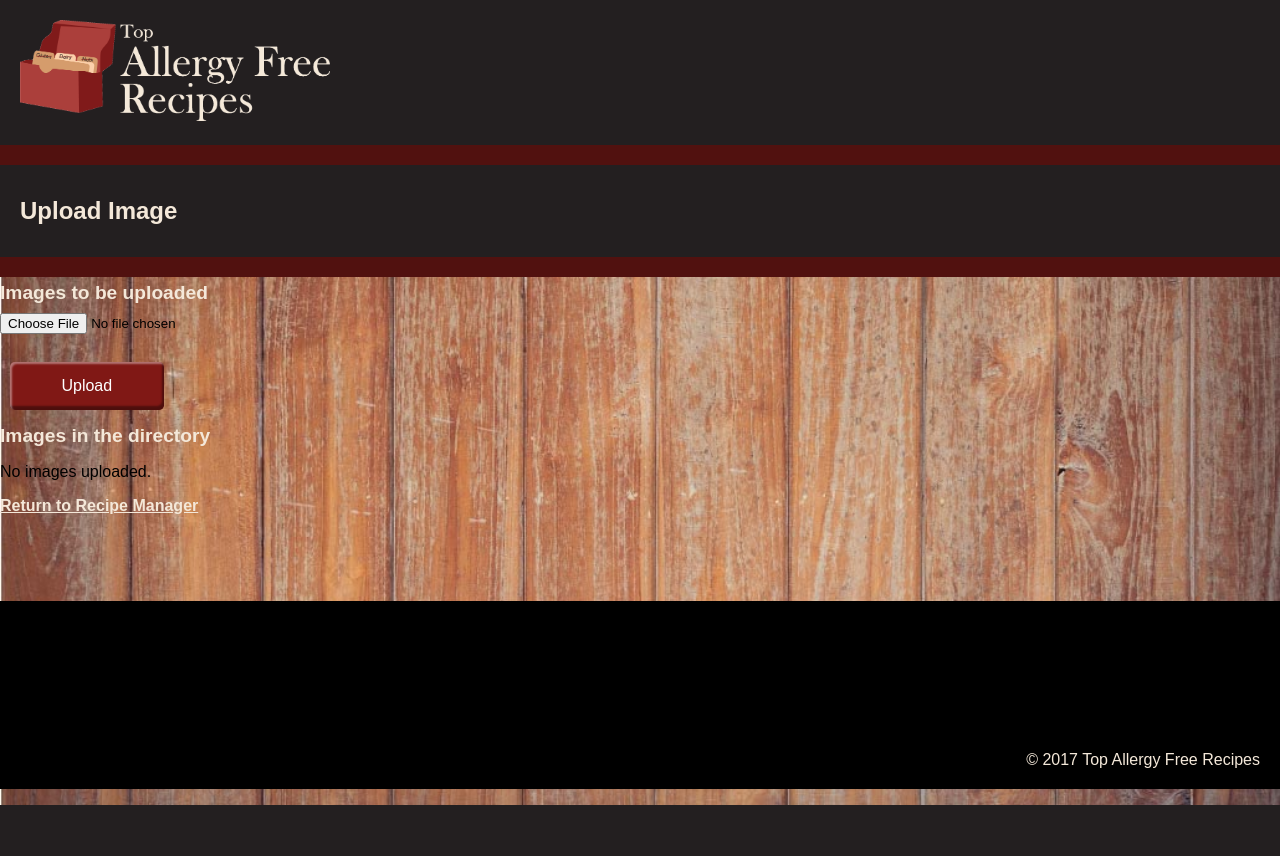
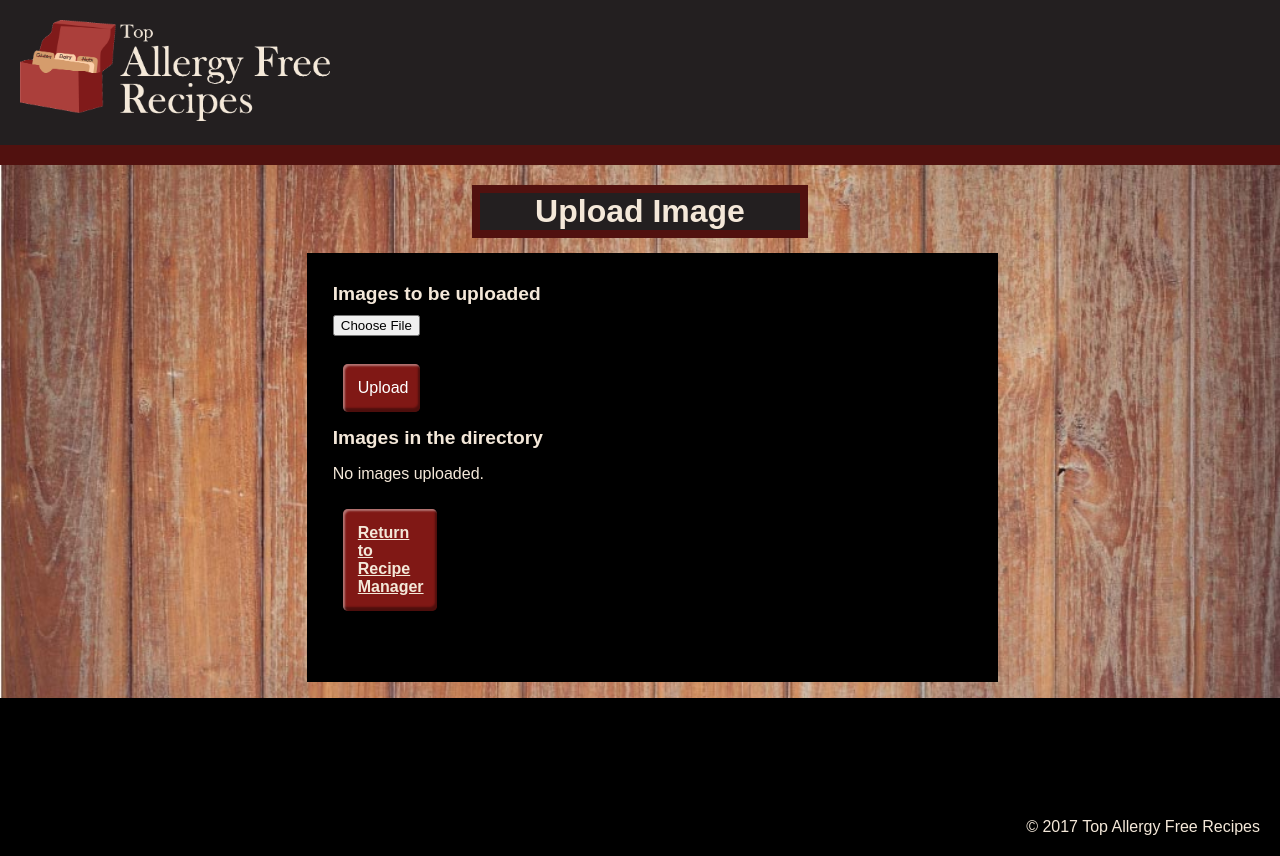
Before and after one commit to LizHagey/allergy_recipes, a PHP site: page /admin/img_upload/uploadform.php in a window 1280 px wide. Before the commit the page ends 805 px from the top, so only its background shows below. Run offline with PHP 8.4, Linux system fonts and the light colour scheme; data that the repository does not hold is empty.

Commit message:
Add files via upload

```diff
--- a/admin/img_upload/uploadform.php
+++ b/admin/img_upload/uploadform.php
@@ -6,10 +6,9 @@
     <link rel="stylesheet" type="text/css" href="main.css"/>
 </head>
 <body>
-    <header>
-        <h1>Upload Image</h1>
-    </header>
-    <main>
+    <h2 class="recipeHead">Upload Image</h2>
+
+    <main id="upload_image_main">
         <h2>Images to be uploaded</h2>
 
         <form id="upload_form"
@@ -23,7 +22,7 @@
         <br>
         <h2>Images in the directory</h2>
         <?php if (count($files) == 0) : ?>
-            <p>No images uploaded.</p>
+            <p id="upload_p">No images uploaded.</p>
         <?php else: ?>
             <ul>
             <?php foreach($files as $filename) :
@@ -42,7 +41,7 @@
             </ul>
         <?php endif; ?>
 
-            <p><a href="../recipe_manager/index.php">Return to Recipe Manager</a></p>
+            <p class="manageRecipes"><a href="../recipe_manager/index.php">Return to Recipe Manager</a></p>
             <br><br><br>
     </main>
 </body>
--- a/admin/main.css
+++ b/admin/main.css
@@ -37,7 +37,7 @@
     padding: 5%;
 
 }
-aside {
+/*aside {
     background-color: #231F20;
     box-shadow: 0px 0px 5px rgba(0,0,0,0.25);
     -webkit-box-shadow: 0px 0px 5px rgba(0,0,0,0.25);
@@ -45,7 +45,7 @@
     padding:2%;
     width: 10%;
     float: right;
-}
+}*/
 .recipeTwo {
     background-color: #F4E8D9;
     box-shadow: 20px 20px 5px rgba(0,0,0,0.4);
@@ -73,6 +73,7 @@
     width: 25%;
     margin: auto;
     margin-top: 20px;
+    margin-bottom: 15px;
 }
 .recipeName {
     text-decoration: none;
@@ -185,14 +186,51 @@
     -webkit-border-radius: .3em;
     float: left;
 }
+/*View Recipe Page*/
+.recipeViewMain {
+    width: 70%;
+    background-color: #F4E8D9;
+    color: black;
+    margin-left: 8%;
+    margin-bottom: 5%;
+    margin-top: 2%;
+}
+#recipeViewHeading {
+    background-color: #F4E8D9;
+    height: 50px;
+    width: 15%;
+    color: black;
+    padding: .5%;
+    margin-bottom: -3.3%;
+    margin-top: 2%;
+    margin-left: 8%;
+    border-radius: .5em;
+    -moz-border-radius: .5em;
+    -webkit-border-radius: .5em;
+}
+
+/*Upload Image Page */
+#upload_image_main {
+    width: 50%;
+    margin-left: 24%;
+    background-color: black;
+    padding: 2%;
+}
+#upload_p {
+    color: #F4E8D9;
+}
 
 section {
     float: left;
     width: 80%;
 }
 footer {
+    display: block;
+    position: relative;
+    width: 100%;
+    bottom: 0;
+    margin-bottom: -5%;
     clear: both;
-
 }
 footer p {
     text-align: right;
@@ -200,7 +238,7 @@
     color: #F4E8D9;
     background-color: black;
     padding: 20px;
-    padding-top: 150px;
+    padding-top: 120px;
 }
 h1 {
     font-size: 150%;
@@ -233,54 +271,7 @@
     clear: left;
 }
 
-/*table {
-    border: 1px solid black;
-    border-collapse: collapse;
-    margin-bottom: 1em;
-    width: 100%;
-    table-layout: fixed;
-}
-tbody {
-    vertical-align: top;
-    overflow: scroll;
-}
-table td {
-    overflow: hidden;
-    text-overflow: ellipsis;
-}*/
-#one {
-    width: 15%;
-}
-#allergy {
-    width: 10%
-}
-#wide {
-    width: 38%;
-}
-#two {
-    width:12%;
-}
-tr .wide{
-    max-height: 60px;
-    display: block;
-    overflow: scroll;
 
-}
-#wide2{
-    max-height: 60px;
-    display: block;
-    overflow: scroll;
-
-}
-/*td, th {
-    border: 1px dashed black;
-    padding: .2em .5em .2em .5em;
-    text-align: left;
-}*/
-
-form {
-
-}
 /* the styles for classes */
 .right {
     text-align: right;
--- a/admin/view/footer.php
+++ b/admin/view/footer.php
@@ -3,5 +3,3 @@
         &copy; <?php echo date("Y"); ?> Top Allergy Free Recipes
     </p>
 </footer>
-</body>
-</html>
```
Also changed, not shown: admin/recipe_book/recipe_list.php (+1 -67 lines), admin/recipe_book/recipe_view.php (+10 -8 lines), admin/view/allergy_select_nav.php (added, +50 -0 lines).
